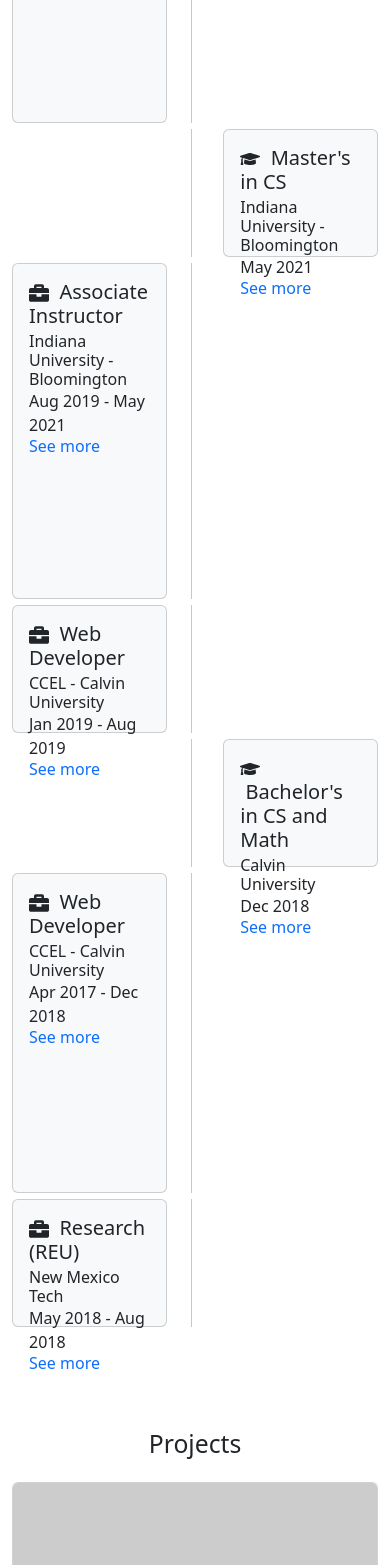
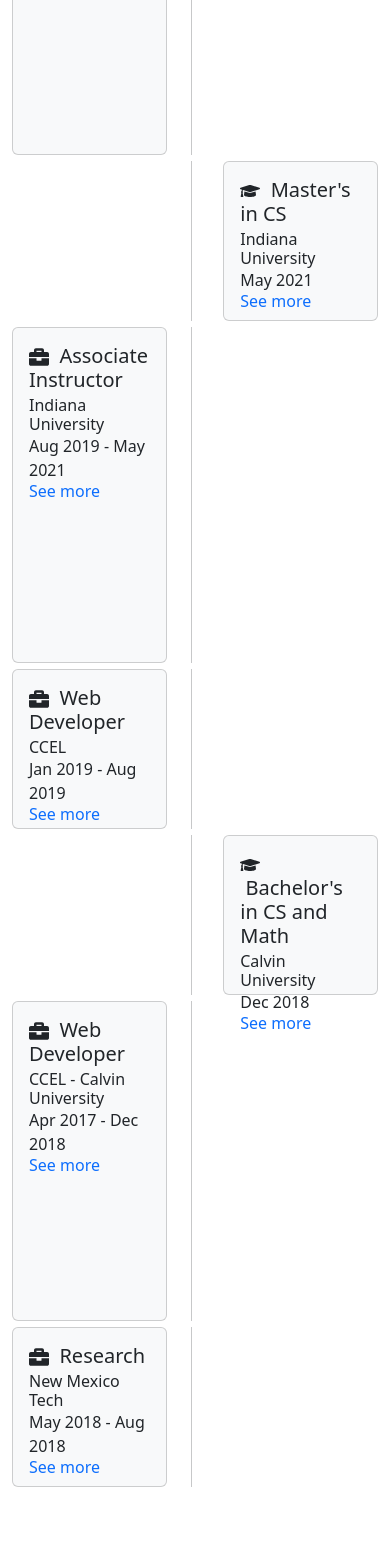
Before and after one commit to 14coruma/portfolio, a React (Vite) app: page / in a window 390 px wide. Shown: the part 1391-2956 px from the top of the page. Built offline with nearby package versions, Linux system fonts and the light colour scheme.

Commit message:
Adjust timeline card sizes to work better on mobile

```diff
--- a/src/components/Timeline/TimelineData.tsx
+++ b/src/components/Timeline/TimelineData.tsx
@@ -26,7 +26,7 @@
     ),
     new TimelineEvent(
         "Master's in CS",
-        "Indiana University - Bloomington",
+        "Indiana University",
         "Bloomington, IN",
         new Date(2021, 4),
         new Date(2021, 4),
@@ -37,7 +37,7 @@
     ),
     new TimelineEvent(
         "Associate Instructor",
-        "Indiana University - Bloomington",
+        "Indiana University",
         "Bloomington, IN",
         new Date(2019, 7),
         new Date(2021, 4),
@@ -48,7 +48,7 @@
     ),
     new TimelineEvent(
         "Web Developer",
-        "CCEL - Calvin University",
+        "CCEL",
         "Grand Rapids, MI",
         new Date(2019, 0),
         new Date(2019, 7),
@@ -80,7 +80,7 @@
         "light"
     ),
     new TimelineEvent(
-        "Research (REU)",
+        "Research",
         "New Mexico Tech",
         "Socorro, NM",
         new Date(2018, 4),
--- a/src/components/Timeline/TimelineEventCard.tsx
+++ b/src/components/Timeline/TimelineEventCard.tsx
@@ -10,7 +10,7 @@
     const {event, setShowModal} = props;
 
     const eventDuration = event.durationInMonths();
-    const cardHeight = `${Math.max(eventDuration, 8)}em`;
+    const cardHeight = `${Math.max(eventDuration, 10)}em`;
     const showLocation = event.organization != "";
     const locationText = event.organization;
     const dateFormat: Intl.DateTimeFormatOptions = {
--- a/src/components/Timeline/TimlineGap.tsx
+++ b/src/components/Timeline/TimlineGap.tsx
@@ -20,7 +20,7 @@
 const TimelineGapComponent = (props: TimelineGapComponentProps) => {
     const {event} = props;
     const eventDuration = event.durationInMonths();
-    const height = `${Math.max(eventDuration, 8)}em`;
+    const height = `${Math.max(eventDuration, 10)}em`;
 
     return (
         <div className="vr" style={{height: height}}/>
```
